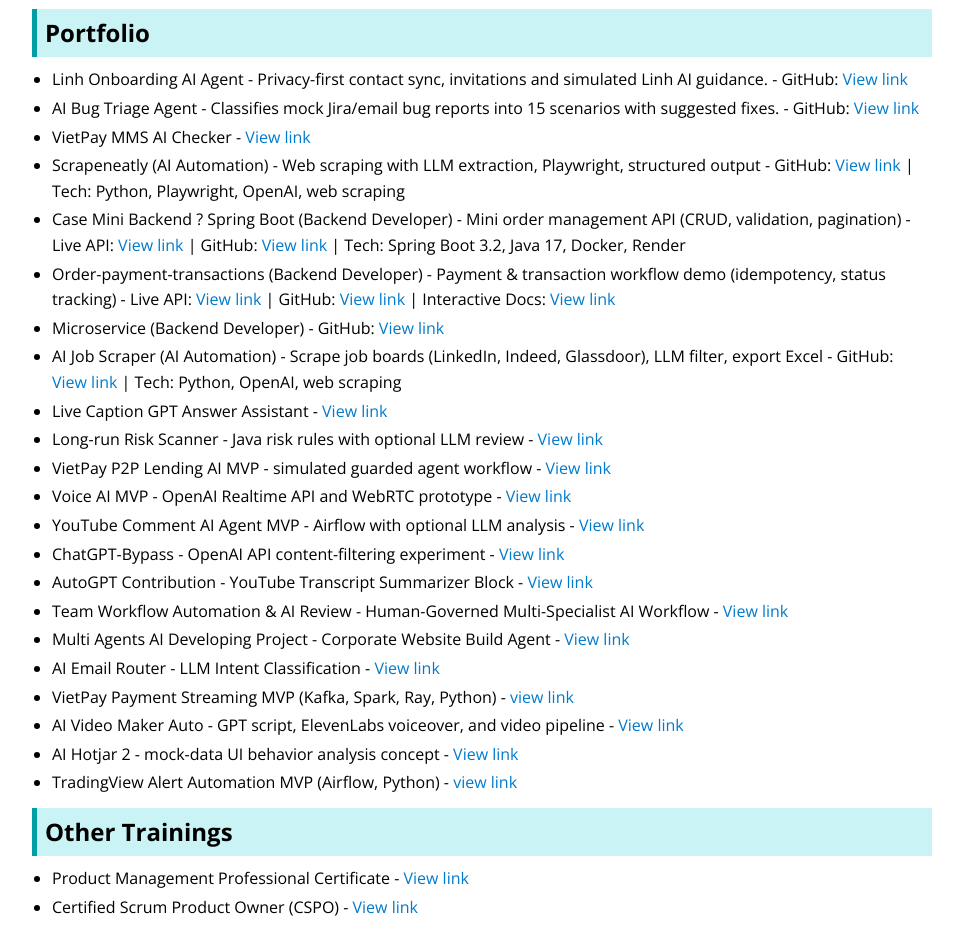
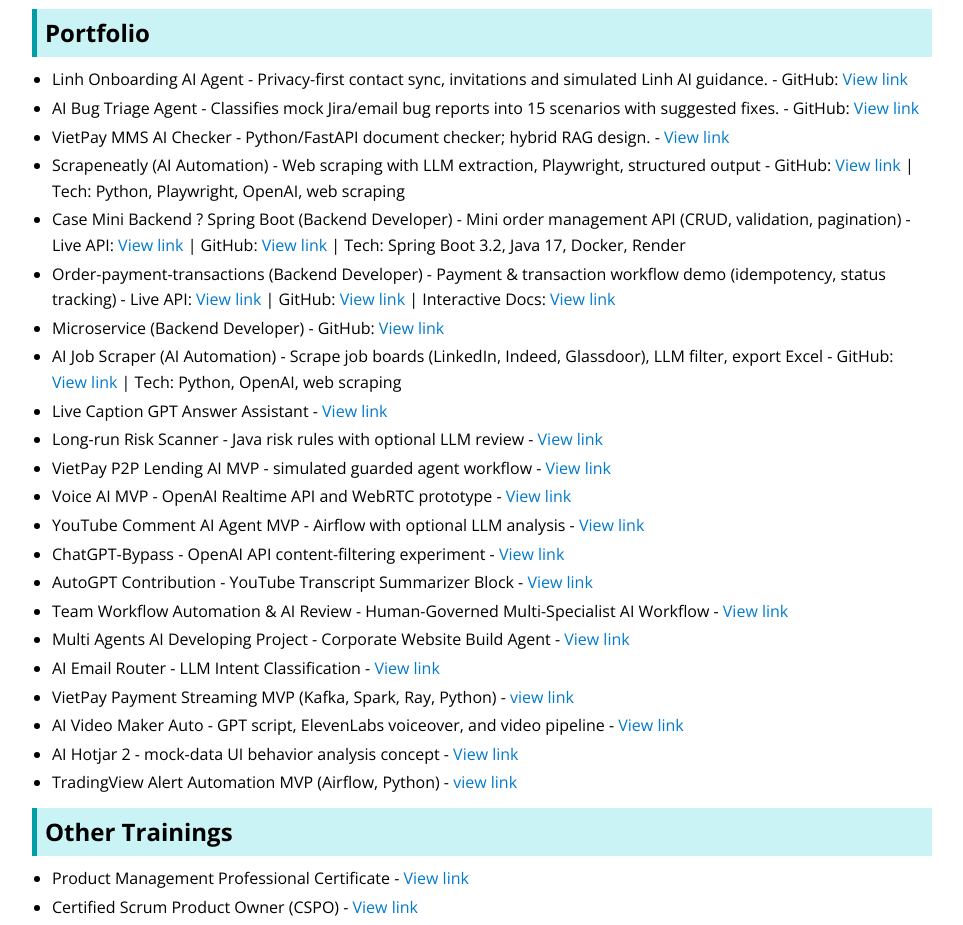
Before and after one commit to ydangishere/backendjobs, a plain HTML site: page miyagami/index.html in a window 1280 px wide. Shown: the part 3003-3928 px from the top of the page, without its empty margins (158-1121 px from the left). Drawn offline with nearby package versions, Linux system fonts and the light colour scheme.

Commit message:
docs(cv): link MMS checker hybrid RAG design

```diff
--- a/miyagami/index.html
+++ b/miyagami/index.html
@@ -255,7 +255,7 @@
     <ul>
       <li>Linh Onboarding AI Agent - Privacy-first contact sync, invitations and simulated Linh AI guidance. - GitHub: <a href="https://github.com/ydangishere/dev-projects/tree/main/contact-onboarding-linh-agent" target="_blank" rel="noopener noreferrer">View link</a></li>
       <li>AI Bug Triage Agent - Classifies mock Jira/email bug reports into 15 scenarios with suggested fixes. - GitHub: <a href="https://github.com/ydangishere/dev-projects/tree/main/jira-email-bug-triage-agent" target="_blank" rel="noopener noreferrer">View link</a></li>
-      <li>VietPay MMS AI Checker - <a href="https://github.com/ydangishere/dev-projects/tree/main/mms-ai-checker" target="_blank" rel="noopener noreferrer">View link</a></li>
+      <li>VietPay MMS AI Checker - Python/FastAPI document checker; hybrid RAG design. - <a href="https://github.com/ydangishere/dev-projects/tree/main/mms-ai-checker#ai-check-rag-design" target="_blank" rel="noopener noreferrer">View link</a></li>
       <li>Scrapeneatly (AI Automation) - Web scraping with LLM extraction, Playwright, structured output - GitHub: <a href="https://github.com/ydangishere/scrapeneatly" target="_blank">View link</a> | Tech: Python, Playwright, OpenAI, web scraping</li>
       <li>Case Mini Backend ? Spring Boot (Backend Developer) - Mini order management API (CRUD, validation, pagination) - Live API: <a href="https://case-mini-backend.onrender.com" target="_blank">View link</a> | GitHub: <a href="https://github.com/ydangishere/case-mini-backend" target="_blank">View link</a> | Tech: Spring Boot 3.2, Java 17, Docker, Render</li>
       <li>Order-payment-transactions (Backend Developer) - Payment & transaction workflow demo (idempotency, status tracking) - Live API: <a href="https://payment-transaction-api.onrender.com" target="_blank">View link</a> | GitHub: <a href="https://github.com/ydangishere/payment-transaction-api" target="_blank">View link</a> | Interactive Docs: <a href="https://payment-transaction-api.onrender.com/docs" target="_blank">View link</a></li>
```
